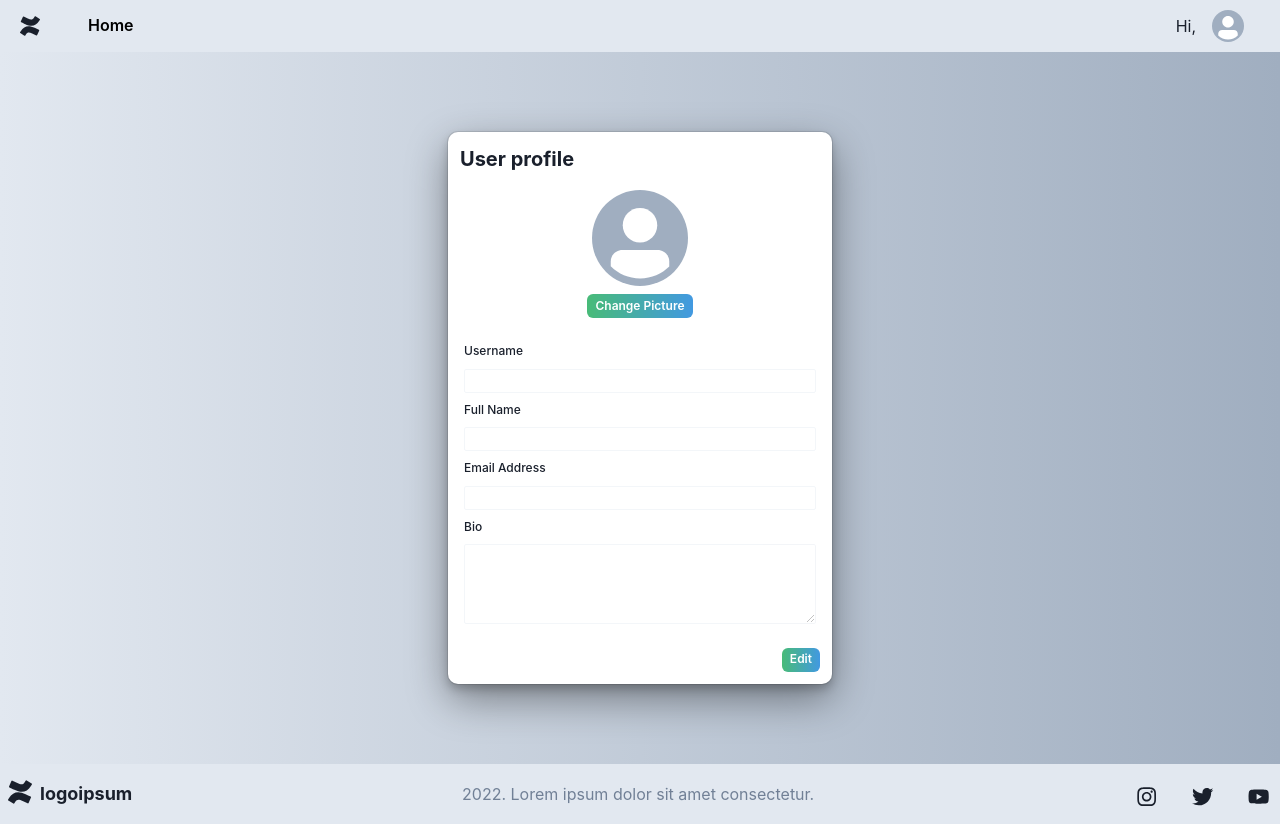
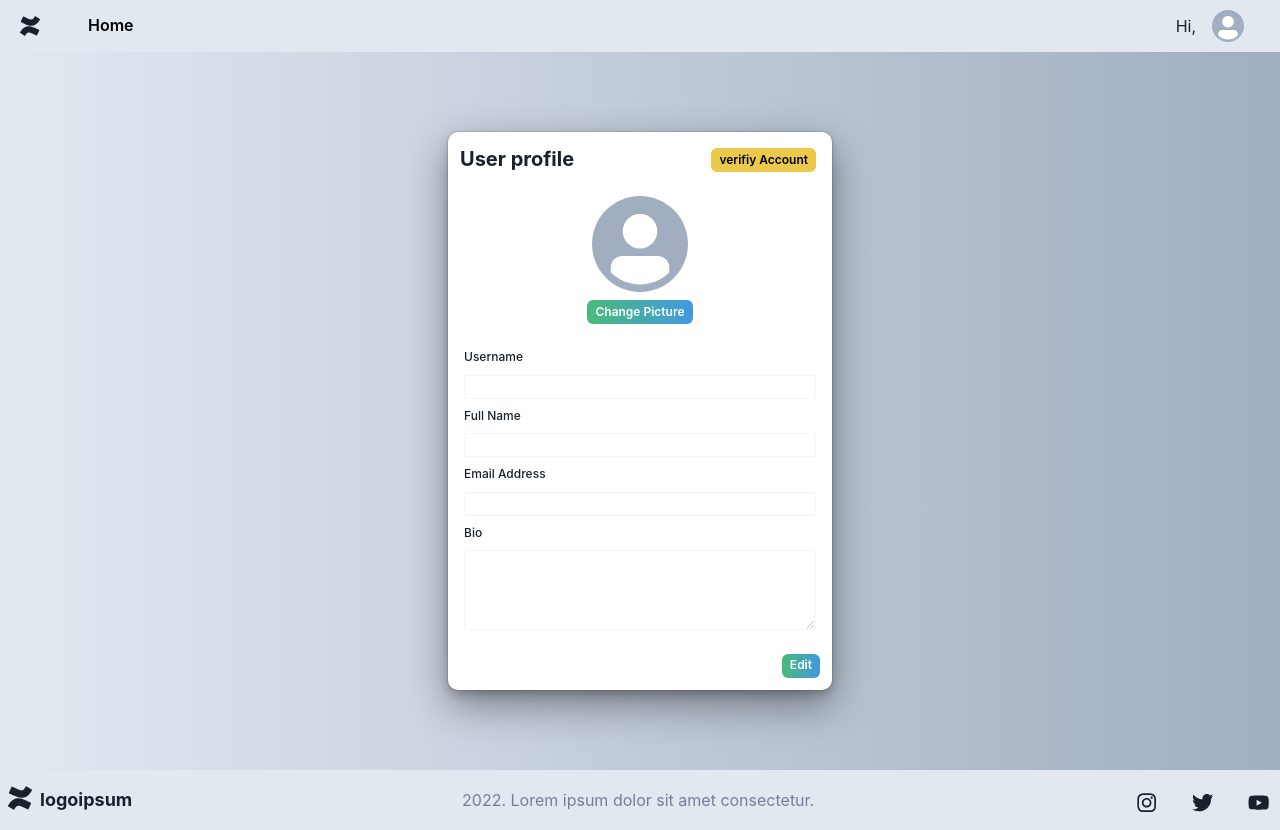
Before and after one commit to akimajid/Individual-Project-Next, a Next.js app: page /profile in a window 1280 px wide. Built offline with nearby package versions, Linux system fonts and the light colour scheme.

Commit message:
feat: added resend verification link and show error in login page

```diff
--- a/src/component/NetworkMessageWrapper.jsx
+++ b/src/component/NetworkMessageWrapper.jsx
@@ -8,15 +8,15 @@ const NetworkMessageWrapper = ({ children }) => {
   const toast = useToast();
 
   useEffect(() => {
-    if (networkSelector.errorMsg) {
+    if (networkSelector.errorMessage) {
       toast({
         position: "top",
         title: networkSelector.errorTitle,
-        description: networkSelector.errorMsg,
+        description: networkSelector.errorMessage,
         duration: 2000,
       });
     }
-  }, [networkSelector.errorMsg]);
+  }, [networkSelector.errorMessage]);
 
   return children;
 };
--- a/src/pages/posts/[id].jsx
+++ b/src/pages/posts/[id].jsx
@@ -105,7 +105,6 @@ const PostPageDetails = ({ post, Comments }) => {
           description: "Connect The Server",
           status: "error",
           duration: 2000,
-
           position: "top",
         });
       }
@@ -121,6 +120,8 @@ const PostPageDetails = ({ post, Comments }) => {
         params: {
           _page: page,
           _limit: maxComments,
+          _sortBy: "createdAt",
+          _sortDir: "DESC",
         },
       });
 
--- a/src/pages/profile/index.jsx
+++ b/src/pages/profile/index.jsx
@@ -11,6 +11,7 @@ import {
   Input,
   Stack,
   Textarea,
+  useToast
 } from "@chakra-ui/react";
 import { useFormik } from "formik";
 import { useRef, useState } from "react";
@@ -30,6 +31,8 @@ const Profile = () => {
 
   const [edit, setEdit] = useState();
   const [editPic, setEditPic] = useState();
+
+  const toast = useToast()
 
   const refreshPage = () => {
     window.location.reload();
@@ -107,12 +110,10 @@ const Profile = () => {
           ? formik.values.full_name
           : authSelector.full_name,
       };
-      console.log(updateData);
 
       const res = await api.patch("/users/profile", updateData);
       const data = res.data.result;
 
-      console.log(data);
       const stringifyData = JSON.stringify(data);
 
       jsCookie.remove("user_data");
@@ -129,6 +130,20 @@ const Profile = () => {
       }
 
       setEdit(!edit);
+    } catch (err) {
+      console.log(err);
+    }
+  };
+
+  const resendVerifiedEmail = async () => {
+    try {
+      await api.post("/auth/resend-verification");
+      toast({
+        position: "top-right",
+        status: "success",
+        description: "Resend verification success",
+        title: "Verification"
+      })
     } catch (err) {
       console.log(err);
     }
@@ -157,6 +172,17 @@ const Profile = () => {
               >
                 User profile
               </Heading>
+              <Flex hidden={authSelector.is_verified} justify={"center"}>
+                <Button
+                  m="4"
+                  size="xs"
+                  colorScheme="yellow"
+                  cursor="pointer"
+                  onClick={() => resendVerifiedEmail()}
+                >
+                  verifiy Account
+                </Button>
+              </Flex>
             </Flex>
             <Flex mt="5" justify="center">
               <Avatar size="xl" src={authSelector.profile_picture}></Avatar>
--- a/src/redux/actions/auth.js
+++ b/src/redux/actions/auth.js
@@ -21,6 +21,7 @@ export const userLogin = (values, setSubmitting) => {
       setSubmitting(false);
     } catch (err) {
       console.log(err);
+      alert("Username or password wrong")
       dispatch({
         type: network_type.NETWORK_ERROR,
         payload: {
```
